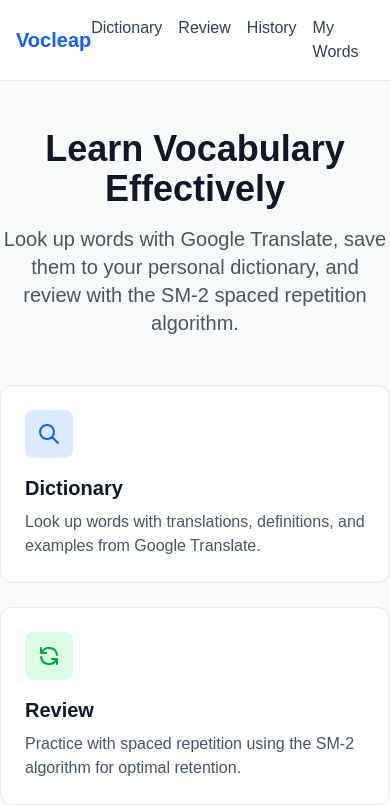
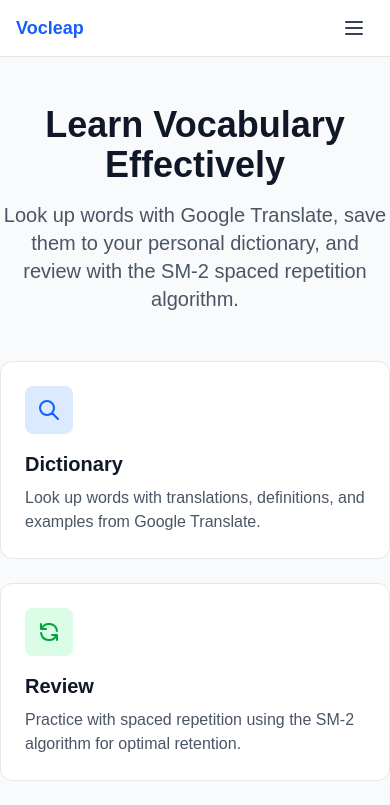
Before and after one commit to zesov/vocLeap, a Next.js app: page / in a window 390 px wide. Shown: the top 805 px of the page. Built offline with nearby package versions, Linux system fonts and the light colour scheme.

Commit message:
feat: adapt navigation for mobile screens
- Add hamburger menu with animated 2x2 link panel below md
- Close menu on route change, Escape, and link tap
- Use 44px touch targets, active aria-current state, and sticky header
- Align nav padding with page content on desktop

```diff
--- a/components/NavBar.tsx
+++ b/components/NavBar.tsx
@@ -2,6 +2,7 @@
 
 import Link from "next/link";
 import { usePathname } from "next/navigation";
+import { useEffect, useState } from "react";
 
 interface NavItem {
   href: string;
@@ -17,27 +18,50 @@ const NAV_ITEMS: NavItem[] = [
 
 export default function NavBar() {
   const pathname = usePathname();
+  const [mobileMenuOpen, setMobileMenuOpen] = useState(false);
+  const [lastPathname, setLastPathname] = useState(pathname);
+
+  if (pathname !== lastPathname) {
+    setLastPathname(pathname);
+    setMobileMenuOpen(false);
+  }
+
+  useEffect(() => {
+    if (!mobileMenuOpen) return;
+
+    const handleKeyDown = (event: KeyboardEvent) => {
+      if (event.key === "Escape") setMobileMenuOpen(false);
+    };
+
+    window.addEventListener("keydown", handleKeyDown);
+    return () => window.removeEventListener("keydown", handleKeyDown);
+  }, [mobileMenuOpen]);
 
   return (
-    <>
-      <header className="border-b border-gray-200 dark:border-gray-700 bg-white dark:bg-gray-800">
-        <nav className="max-w-4xl mx-auto px-4 py-4 flex items-center justify-between">
-          <h1 className="text-xl font-bold text-blue-600 dark:text-blue-400">
-            <Link href="/" className="hover:underline">
+    <header className="sticky top-0 z-40 border-b border-gray-200 bg-white dark:border-gray-700 dark:bg-gray-800">
+      <nav className="mx-auto max-w-4xl px-4 sm:px-6" aria-label="Main">
+        <div className="flex h-14 items-center justify-between md:h-16">
+          <h1 className="text-lg font-bold text-blue-600 dark:text-blue-400 md:text-xl">
+            <Link
+              href="/"
+              className="rounded-md transition-colors hover:text-blue-700 focus:outline-none focus-visible:ring-2 focus-visible:ring-blue-500 focus-visible:ring-offset-2 dark:hover:text-blue-300 dark:focus-visible:ring-offset-gray-800"
+            >
               Vocleap
             </Link>
           </h1>
-          <div className="flex gap-4">
+
+          <div className="hidden items-center gap-1 md:flex">
             {NAV_ITEMS.map((item) => {
               const isActive = pathname === item.href;
               return (
                 <Link
                   key={item.href}
                   href={item.href}
-                  className={`font-medium ${
+                  aria-current={isActive ? "page" : undefined}
+                  className={`rounded-md px-3 py-2 text-sm font-medium transition-colors ${
                     isActive
-                      ? "text-blue-600 dark:text-blue-400"
-                      : "text-gray-700 dark:text-gray-300 hover:text-blue-600 dark:hover:text-blue-400"
+                      ? "bg-blue-50 text-blue-600 dark:bg-blue-900/30 dark:text-blue-400"
+                      : "text-gray-700 hover:bg-gray-100 hover:text-blue-600 dark:text-gray-300 dark:hover:bg-gray-700/60 dark:hover:text-blue-400"
                   }`}
                 >
                   {item.label}
@@ -45,8 +69,64 @@ export default function NavBar() {
               );
             })}
           </div>
-        </nav>
-      </header>
-    </>
+
+          <button
+            type="button"
+            onClick={() => setMobileMenuOpen((open) => !open)}
+            aria-expanded={mobileMenuOpen}
+            aria-controls="mobile-navigation"
+            aria-label={mobileMenuOpen ? "Close navigation menu" : "Open navigation menu"}
+            className="inline-flex h-10 w-10 items-center justify-center rounded-lg text-gray-700 transition-colors hover:bg-gray-100 focus:outline-none focus-visible:ring-2 focus-visible:ring-blue-500 dark:text-gray-300 dark:hover:bg-gray-700 md:hidden"
+          >
+            <svg
+              className="h-6 w-6"
+              fill="none"
+              stroke="currentColor"
+              strokeWidth={2}
+              viewBox="0 0 24 24"
+              aria-hidden="true"
+            >
+              {mobileMenuOpen ? (
+                <path strokeLinecap="round" strokeLinejoin="round" d="M6 18L18 6M6 6l12 12" />
+              ) : (
+                <path strokeLinecap="round" strokeLinejoin="round" d="M4 6h16M4 12h16M4 18h16" />
+              )}
+            </svg>
+          </button>
+        </div>
+
+        <div
+          id="mobile-navigation"
+          className={`grid overflow-hidden transition-all duration-300 ease-out md:hidden ${
+            mobileMenuOpen
+              ? "visible grid-rows-[1fr] opacity-100"
+              : "invisible grid-rows-[0fr] opacity-0"
+          }`}
+        >
+          <div className="min-h-0">
+            <div className="grid grid-cols-2 gap-2 pb-4 pt-1">
+              {NAV_ITEMS.map((item) => {
+                const isActive = pathname === item.href;
+                return (
+                  <Link
+                    key={item.href}
+                    href={item.href}
+                    aria-current={isActive ? "page" : undefined}
+                    onClick={() => setMobileMenuOpen(false)}
+                    className={`flex min-h-[44px] items-center justify-center rounded-lg px-3 py-3 text-sm font-medium transition-colors ${
+                      isActive
+                        ? "bg-blue-50 text-blue-600 dark:bg-blue-900/30 dark:text-blue-400"
+                        : "bg-gray-50 text-gray-700 hover:bg-gray-100 dark:bg-gray-700/50 dark:text-gray-200 dark:hover:bg-gray-700"
+                    }`}
+                  >
+                    {item.label}
+                  </Link>
+                );
+              })}
+            </div>
+          </div>
+        </div>
+      </nav>
+    </header>
   );
 }
```
